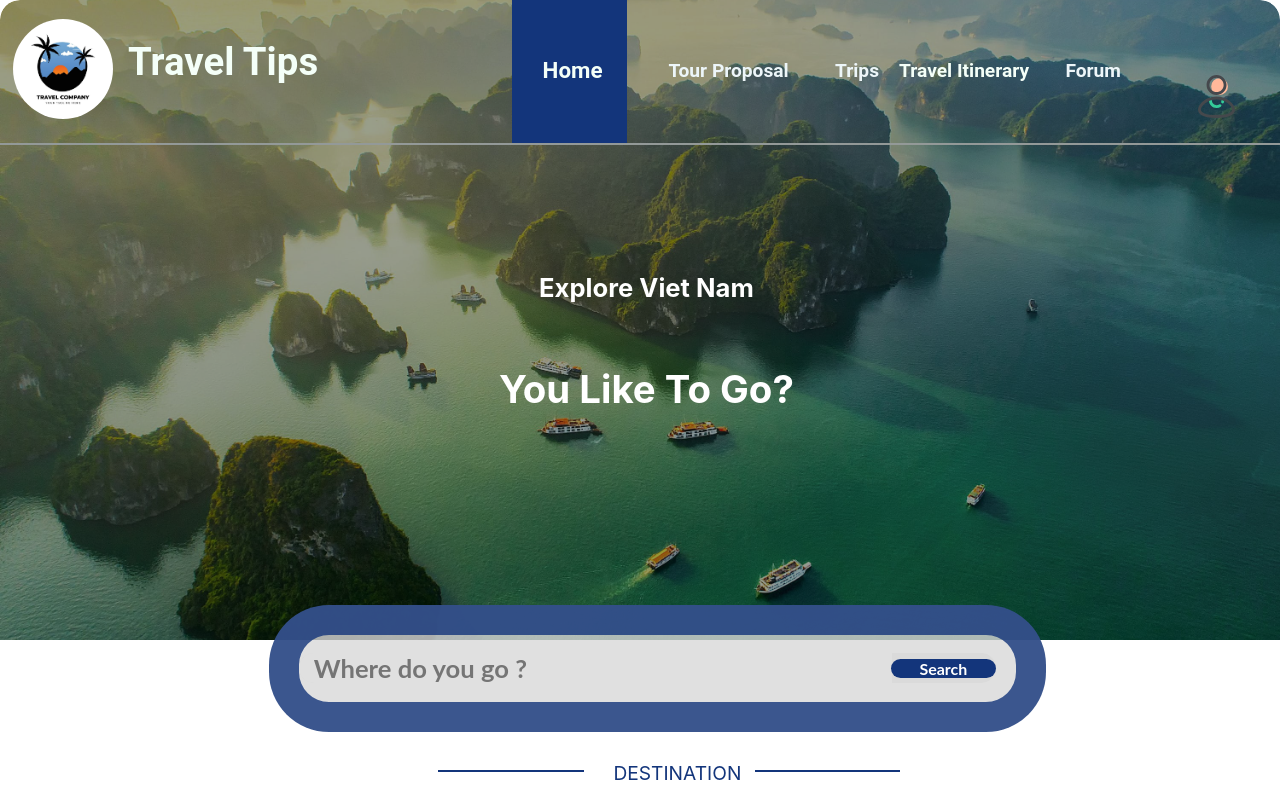
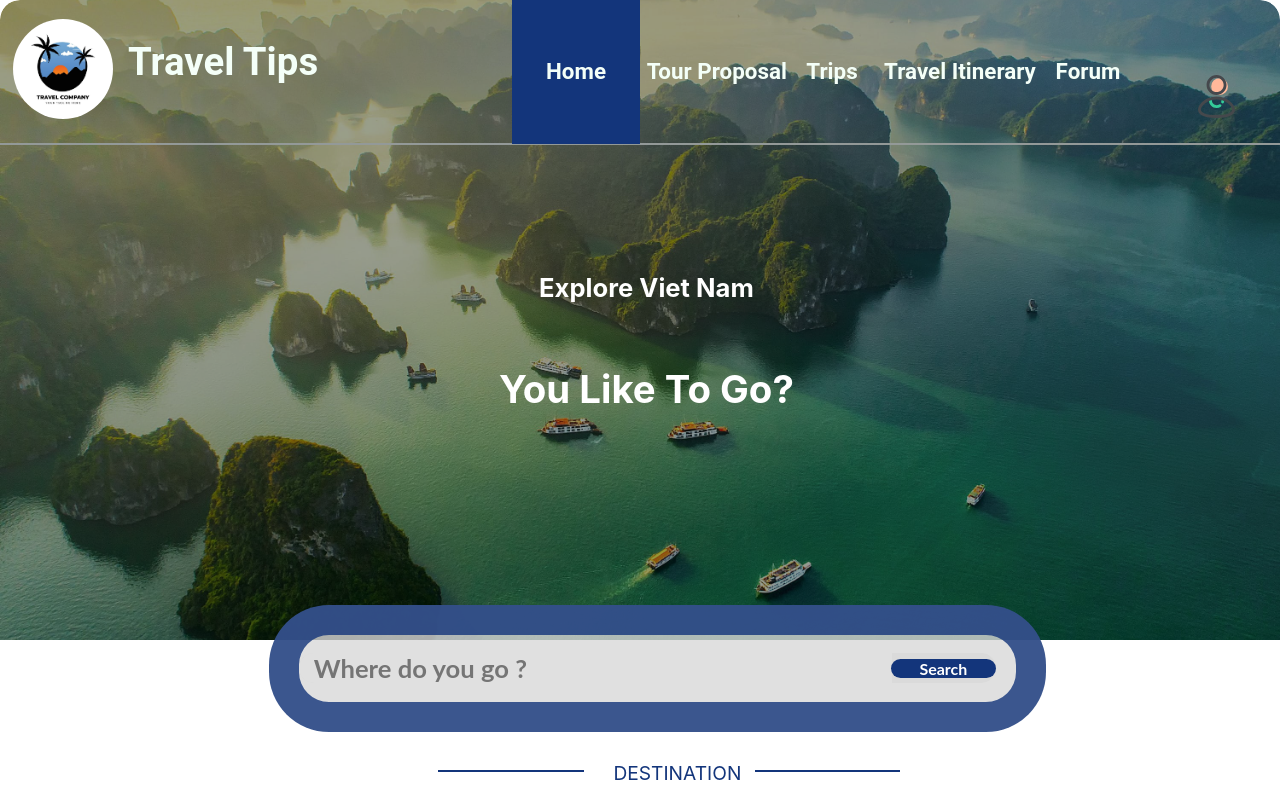
Before and after one commit to mimibetty/PBL-6, a Vue app in the folder frontend/: page /home in a window 1280 px wide. Shown: the top 800 px of the page. Built offline with nearby package versions, Linux system fonts and the light colour scheme; data requests are answered from the project's data file.

Commit message:
change button UI for title

```diff
--- a/frontend/src/components/views/dashboard.vue
+++ b/frontend/src/components/views/dashboard.vue
@@ -3,18 +3,17 @@
     <template #default>
       <div class="main-container">
         <div class="flex-row-bfc">
-          <div class="rectangle">
-            <a href="#" class="home" @click.prevent="() => alert('Đã nhấn Home')">Home</a>
-          </div>
+
           <div class="rectangle-1">
             <div class="rectangle-2">
               <div class="image"></div>
+              <span class="travel-tips">Travel Tips</span>
               <button class="union" @click="toggleMenu"></button>
-              <span class="travel-tips">Travel Tips</span>
-              <a href="#" class="travel-itinerary" @click.prevent="() => alert('Đã nhấn')">Travel Itinerary</a>
-              <a href="#" class="tour-proposal" @click.prevent="() => alert('Đã nhấn Proposal')">Tour Proposal</a>
-              <a href="#" class="forum" @click.prevent="() => alert('Đã nhấn Forum')">Forum</a>
-              <a href="#" class="trips" @click.prevent="() => alert('Đã nhấn Trip')">Trips</a>
+              <button class="home" @click="alert('Đã nhấn Home')">Home</button>
+              <button class="travel-itinerary"  @click.prevent="alert('Đã nhấn')">Travel Itinerary</button>
+              <button class="tour-proposal"  @click.prevent="alert('Đã nhấn Proposal')">Tour Proposal</button>
+              <button class="forum"  @click.prevent="alert('Đã nhấn Forum')">Forum</button>
+              <button class="trips"  @click.prevent="alert('Đã nhấn Trip')">Trips</button>
             </div>
 
             <!-- Khung menu ẩn -->
@@ -238,34 +237,7 @@ button {
   margin: -2px 0 0 0;
   z-index: 23;
 }
-.rectangle {
-  position: absolute;
-  width: 9%;
-  height: 21.5%;
-  top: 0;
-  left: 40%;
-  background: #13357b;
-  z-index: 20;
-}
-.home {
-  display: flex;
-  align-items: center;
-  justify-content: center;
-  position: absolute;
-  width: 5%;
-  height: 20%;
-  top: 40%;
-  left: 50%;
-  color: #f4fff8;
-  font-family: Roboto, var(--default-font-family);
-  font-size: 1.75vw;
-  font-weight: 700;
-  line-height: 150%;
-  text-align: center;
 
-  white-space: nowrap;
-  z-index: 21;
-}
 .rectangle-1 {
   position: absolute;
   width: 100%;
@@ -384,71 +356,114 @@ button {
 }
 .travel-itinerary {
   display: flex;
-  align-items: flex-start;
-  justify-content: flex-start;
+  align-items: center;
+  justify-content: center;
   position: absolute;
-  height: 20%;
-  top: 40%;
-  left: 70%;
+  width: 14%;
+  height: 100%;
+  top: 0%;
+  left: 68%;
+  background: none;
   color: #f4fff8;
   font-family: Roboto, var(--default-font-family);
-  font-size: 1.5vw;
+  font-size: 1.75vw;
   font-weight: 700;
-  line-height: 100%;
-  text-align: left;
+  line-height: 150%;
+  text-align: center;
+  border: none;
   white-space: nowrap;
-  z-index: 17;
+  z-index: 21;
 }
+
+.home {
+  display: flex;
+  align-items: center;
+  justify-content: center;
+  position: absolute;
+  width: 10%;
+  height: 100%;
+  top: 0%;
+  left: 40%;
+  background: #13357b;
+  color: #f4fff8;
+  font-family: Roboto, var(--default-font-family);
+  font-size: 1.75vw;
+  font-weight: 700;
+  line-height: 150%;
+  text-align: center;
+
+  white-space: nowrap;
+  z-index: 21;
+}
+
 .tour-proposal {
   display: flex;
-  align-items: flex-start;
-  justify-content: flex-start;
+  align-items: center;
+  justify-content: center;
   position: absolute;
-  height: 20%;
-  top: 40%;
-  left: 52%;
-  color: #EDF6F9;
+  width: 12%;
+  height: 100%;
+  top: 0%;
+  left: 50%;
+  background: none;
+  color: #f4fff8;
   font-family: Roboto, var(--default-font-family);
-  font-size: 1.5vw;
+  font-size: 1.75vw;
   font-weight: 700;
-  line-height: 100%;
-  text-align: left;
+  line-height: 150%;
+  text-align: center;
+  border: none;
   white-space: nowrap;
-  z-index: 15;
+  z-index: 21;
 }
 .forum {
   display: flex;
-  align-items: flex-start;
-  justify-content: flex-start;
+  align-items: center;
+  justify-content: center;
   position: absolute;
-  height: 20%;
-  top: 40%;
-  left: 83%;
-  color: #EDF6F9;
+  width: 6%;
+  height: 100%;
+  top: 0%;
+  left: 82%;
+  background: none;
+  color: #f4fff8;
   font-family: Roboto, var(--default-font-family);
-  font-size: 1.5vw;
+  font-size: 1.75vw;
   font-weight: 700;
-  line-height: 100%;
-  text-align: left;
+  line-height: 150%;
+  text-align: center;
+  border: none;
   white-space: nowrap;
-  z-index: 18;
+  z-index: 21;
 }
 .trips {
   display: flex;
-  align-items: flex-start;
-  justify-content: flex-start;
+  align-items: center;
+  justify-content: center;
   position: absolute;
-  height: 20%;
-  top: 40%;
-  left: 65%;
-  color: #EDF6F9;
+  width: 6%;
+  height: 100%;
+  top: 0%;
+  left: 62%;
+  background: none;
+  color: #f4fff8;
   font-family: Roboto, var(--default-font-family);
-  font-size: 1.5vw;
+  font-size: 1.75vw;
   font-weight: 700;
-  line-height: 100%;
-  text-align: left;
+  line-height: 150%;
+  text-align: center;
+  border: none;
   white-space: nowrap;
-  z-index: 16;
+  z-index: 21;
+}
+
+.home:hover,
+.tour-proposal:hover,
+.trips:hover,
+.travel-itinerary:hover,
+.forum:hover {
+  background-color: #8c9aec;
+  color: #dbe4f5;
 }
 .flex-row {
   position: relative;
```
